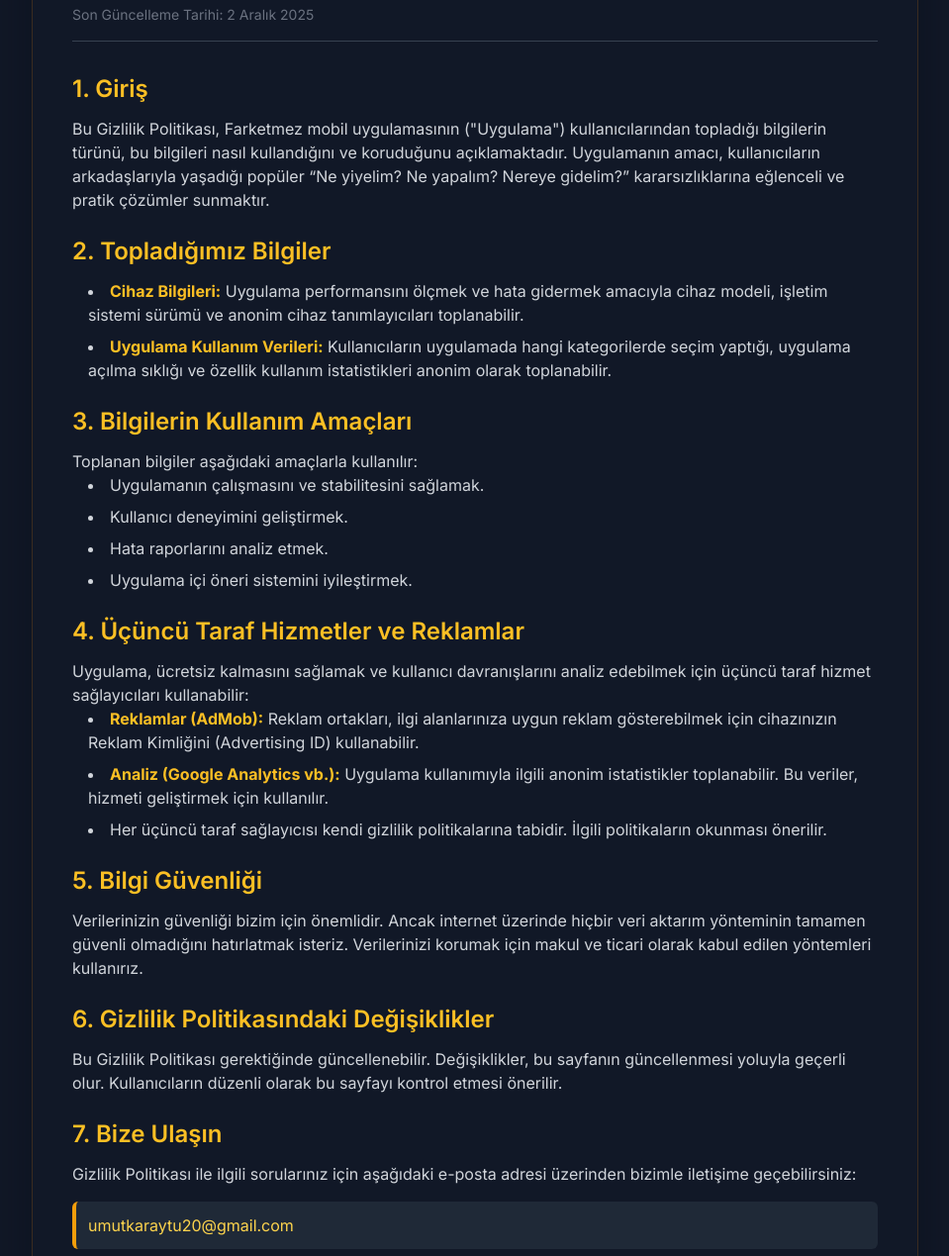
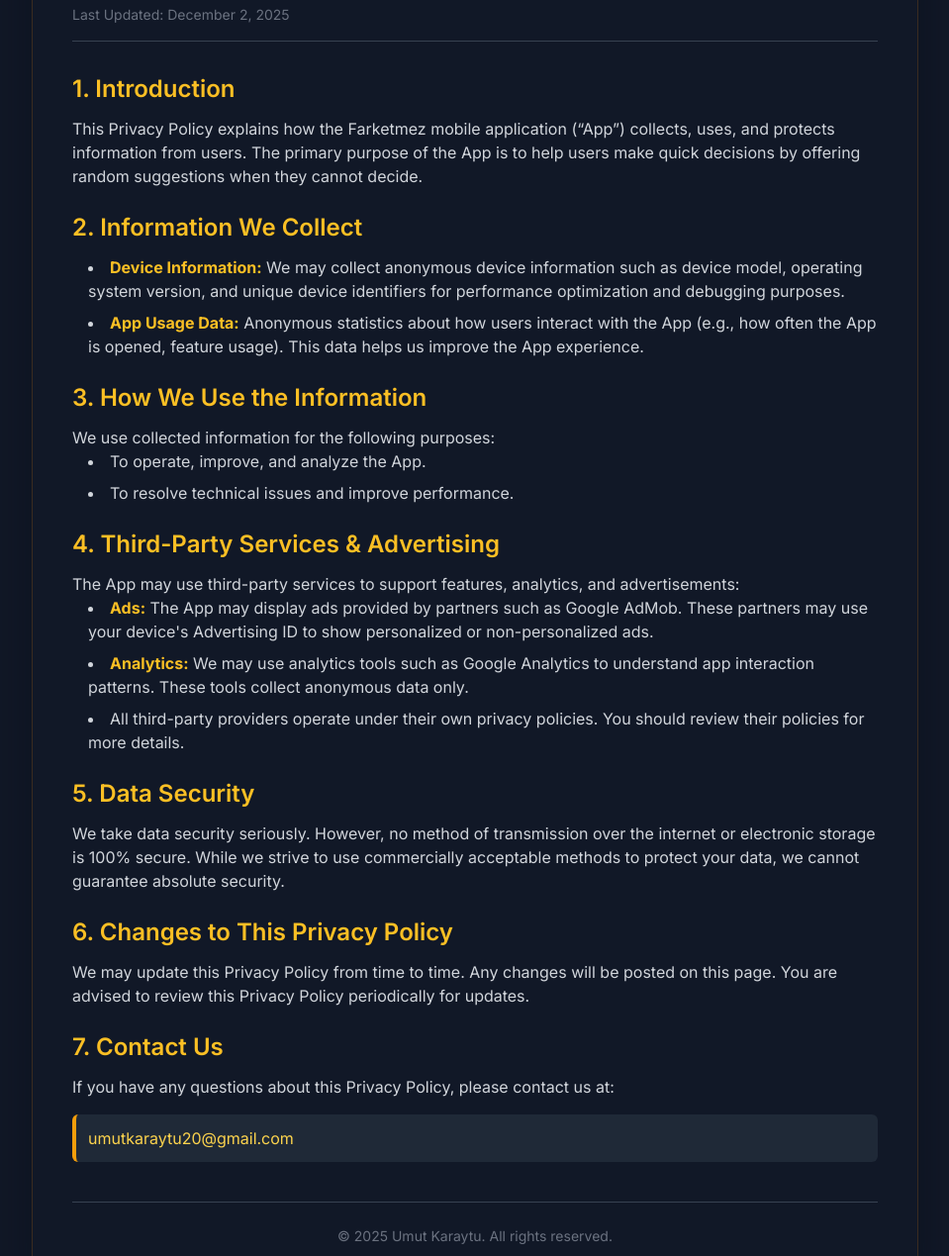
Before and after one commit to Karaytumut20/farketmez-privacy, a plain HTML site: page index.html in a window 1280 px wide. Shown: the part 152-1421 px from the top of the page at 99% size, without its empty margins (160-1119 px from the left). Drawn offline with nearby package versions, Linux system fonts and the light colour scheme.

Commit message:
englısh

```diff
--- a/index.html
+++ b/index.html
@@ -1,13 +1,11 @@
 <!DOCTYPE html>
-<html lang="tr">
+<html lang="en">
 <head>
     <meta charset="UTF-8">
     <meta name="viewport" content="width=device-width, initial-scale=1.0">
-    <title>Gizlilik Politikası - Farketmez Uygulaması</title>
-    <!-- Tailwind CSS ve Inter Font -->
+    <title>Privacy Policy - Farketmez App</title>
     <script src="https://cdn.tailwindcss.com"></script>
     <link href="https://fonts.googleapis.com/css2?family=Inter:wght@400;600;700&display=swap" rel="stylesheet">
-
     <style>
         body {
             font-family: 'Inter', sans-serif;
@@ -15,124 +13,91 @@
         }
     </style>
 </head>
-
 <body class="antialiased text-gray-200">
 
     <div class="max-w-4xl mx-auto p-6 md:p-10 bg-gray-900 shadow-2xl shadow-gray-950/50 rounded-lg mt-8 mb-8 border border-amber-600/20">
 
         <header class="mb-8 border-b pb-4 border-gray-700">
-            <h1 class="text-4xl font-bold text-amber-400 mb-2">Gizlilik Politikası</h1>
-            <p class="text-lg text-gray-400">
-                Farketmez Mobil Uygulaması
-            </p>
-            <p class="text-sm text-gray-500 mt-2">
-                Son Güncelleme Tarihi: 2 Aralık 2025
-            </p>
+            <h1 class="text-4xl font-bold text-amber-400 mb-2">Privacy Policy</h1>
+            <p class="text-lg text-gray-400">Farketmez Mobile Application</p>
+            <p class="text-sm text-gray-500 mt-2">Last Updated: December 2, 2025</p>
         </header>
 
         <section class="space-y-6 text-gray-300">
 
-            <!-- 1. Giriş -->
+            <!-- 1. Introduction -->
             <div class="prose max-w-none">
-                <h2 class="text-2xl font-semibold text-amber-400 mb-3">1. Giriş</h2>
+                <h2 class="text-2xl font-semibold text-amber-400 mb-3">1. Introduction</h2>
                 <p>
-                    Bu Gizlilik Politikası, Farketmez mobil uygulamasının ("Uygulama") kullanıcılarından
-                    topladığı bilgilerin türünü, bu bilgileri nasıl kullandığını ve koruduğunu açıklamaktadır.
-                    Uygulamanın amacı, kullanıcıların arkadaşlarıyla yaşadığı popüler “Ne yiyelim? Ne yapalım?
-                    Nereye gidelim?” kararsızlıklarına eğlenceli ve pratik çözümler sunmaktır.
+                    This Privacy Policy explains how the Farketmez mobile application (“App”) collects, uses, and protects information from users.
+                    The primary purpose of the App is to help users make quick decisions by offering random suggestions when they cannot decide.
                 </p>
             </div>
 
-            <!-- 2. Toplanan Bilgiler -->
+            <!-- 2. Information We Collect -->
             <div class="prose max-w-none">
-                <h2 class="text-2xl font-semibold text-amber-400 mb-3">2. Topladığımız Bilgiler</h2>
-
+                <h2 class="text-2xl font-semibold text-amber-400 mb-3">2. Information We Collect</h2>
                 <ul class="list-disc list-inside space-y-2 ml-4">
                     <li>
-                        <strong class="text-amber-400">Cihaz Bilgileri:</strong>
-                        Uygulama performansını ölçmek ve hata gidermek amacıyla cihaz modeli, işletim sistemi
-                        sürümü ve anonim cihaz tanımlayıcıları toplanabilir.
+                        <strong class="text-amber-400">Device Information:</strong> We may collect anonymous device information such as device model, operating system version, and unique device identifiers for performance optimization and debugging purposes.
                     </li>
-
                     <li>
-                        <strong class="text-amber-400">Uygulama Kullanım Verileri:</strong>
-                        Kullanıcıların uygulamada hangi kategorilerde seçim yaptığı, uygulama açılma sıklığı
-                        ve özellik kullanım istatistikleri anonim olarak toplanabilir.
+                        <strong class="text-amber-400">App Usage Data:</strong> Anonymous statistics about how users interact with the App (e.g., how often the App is opened, feature usage). This data helps us improve the App experience.
                     </li>
                 </ul>
             </div>
 
-            <!-- 3. Bilgilerin Kullanımı -->
+            <!-- 3. How We Use the Information -->
             <div class="prose max-w-none">
-                <h2 class="text-2xl font-semibold text-amber-400 mb-3">3. Bilgilerin Kullanım Amaçları</h2>
-                <p>Toplanan bilgiler aşağıdaki amaçlarla kullanılır:</p>
-
+                <h2 class="text-2xl font-semibold text-amber-400 mb-3">3. How We Use the Information</h2>
+                <p>We use collected information for the following purposes:</p>
                 <ul class="list-disc list-inside space-y-2 ml-4">
-                    <li>Uygulamanın çalışmasını ve stabilitesini sağlamak.</li>
-                    <li>Kullanıcı deneyimini geliştirmek.</li>
-                    <li>Hata raporlarını analiz etmek.</li>
-                    <li>Uygulama içi öneri sistemini iyileştirmek.</li>
+                    <li>To operate, improve, and analyze the App.</li>
+                    <li>To resolve technical issues and improve performance.</li>
                 </ul>
             </div>
 
-            <!-- 4. Üçüncü Taraf Hizmetler -->
+            <!-- 4. Third-Party Services -->
             <div class="prose max-w-none">
-                <h2 class="text-2xl font-semibold text-amber-400 mb-3">4. Üçüncü Taraf Hizmetler ve Reklamlar</h2>
-
-                <p>
-                    Uygulama, ücretsiz kalmasını sağlamak ve kullanıcı davranışlarını analiz edebilmek için
-                    üçüncü taraf hizmet sağlayıcıları kullanabilir:
-                </p>
-
+                <h2 class="text-2xl font-semibold text-amber-400 mb-3">4. Third-Party Services & Advertising</h2>
+                <p>The App may use third-party services to support features, analytics, and advertisements:</p>
                 <ul class="list-disc list-inside space-y-2 ml-4">
                     <li>
-                        <strong class="text-amber-400">Reklamlar (AdMob):</strong>
-                        Reklam ortakları, ilgi alanlarınıza uygun reklam gösterebilmek için cihazınızın
-                        Reklam Kimliğini (Advertising ID) kullanabilir.
+                        <strong class="text-amber-400">Ads:</strong> The App may display ads provided by partners such as Google AdMob. These partners may use your device's Advertising ID to show personalized or non-personalized ads.
                     </li>
                     <li>
-                        <strong class="text-amber-400">Analiz (Google Analytics vb.):</strong>
-                        Uygulama kullanımıyla ilgili anonim istatistikler toplanabilir. Bu veriler, hizmeti
-                        geliştirmek için kullanılır.
+                        <strong class="text-amber-400">Analytics:</strong> We may use analytics tools such as Google Analytics to understand app interaction patterns. These tools collect anonymous data only.
                     </li>
                     <li>
-                        Her üçüncü taraf sağlayıcısı kendi gizlilik politikalarına tabidir. İlgili
-                        politikaların okunması önerilir.
+                        All third-party providers operate under their own privacy policies. You should review their policies for more details.
                     </li>
                 </ul>
-
             </div>
 
-            <!-- 5. Güvenlik -->
+            <!-- 5. Data Security -->
             <div class="prose max-w-none">
-                <h2 class="text-2xl font-semibold text-amber-400 mb-3">5. Bilgi Güvenliği</h2>
-
+                <h2 class="text-2xl font-semibold text-amber-400 mb-3">5. Data Security</h2>
                 <p>
-                    Verilerinizin güvenliği bizim için önemlidir. Ancak internet üzerinde hiçbir veri aktarım
-                    yönteminin tamamen güvenli olmadığını hatırlatmak isteriz. Verilerinizi korumak için
-                    makul ve ticari olarak kabul edilen yöntemleri kullanırız.
+                    We take data security seriously. However, no method of transmission over the internet or electronic storage is 100% secure.
+                    While we strive to use commercially acceptable methods to protect your data, we cannot guarantee absolute security.
                 </p>
             </div>
 
-            <!-- 6. Değişiklikler -->
+            <!-- 6. Changes to This Privacy Policy -->
             <div class="prose max-w-none">
-                <h2 class="text-2xl font-semibold text-amber-400 mb-3">6. Gizlilik Politikasındaki Değişiklikler</h2>
-
+                <h2 class="text-2xl font-semibold text-amber-400 mb-3">6. Changes to This Privacy Policy</h2>
                 <p>
-                    Bu Gizlilik Politikası gerektiğinde güncellenebilir. Değişiklikler, bu sayfanın güncellenmesi
-                    yoluyla geçerli olur. Kullanıcıların düzenli olarak bu sayfayı kontrol etmesi önerilir.
+                    We may update this Privacy Policy from time to time. Any changes will be posted on this page.
+                    You are advised to review this Privacy Policy periodically for updates.
                 </p>
             </div>
 
-            <!-- 7. Bize Ulaşın -->
+            <!-- 7. Contact Us -->
             <div class="prose max-w-none">
-                <h2 class="text-2xl font-semibold text-amber-400 mb-3">7. Bize Ulaşın</h2>
-
+                <h2 class="text-2xl font-semibold text-amber-400 mb-3">7. Contact Us</h2>
                 <p>
-                    Gizlilik Politikası ile ilgili sorularınız için aşağıdaki e-posta adresi üzerinden bizimle
-                    iletişime geçebilirsiniz:
+                    If you have any questions about this Privacy Policy, please contact us at:
                 </p>
-
                 <p class="mt-4 p-3 bg-gray-800 border-l-4 border-amber-500 rounded-md text-amber-300 font-medium">
                     umutkaraytu20@gmail.com
                 </p>
@@ -141,7 +106,7 @@
         </section>
 
         <footer class="mt-10 pt-6 border-t border-gray-700 text-center text-sm text-gray-500">
-            <p>&copy; 2025 umut karaytu. Tüm hakları saklıdır.</p>
+            <p>&copy; 2025 Umut Karaytu. All rights reserved.</p>
         </footer>
 
     </div>
```
